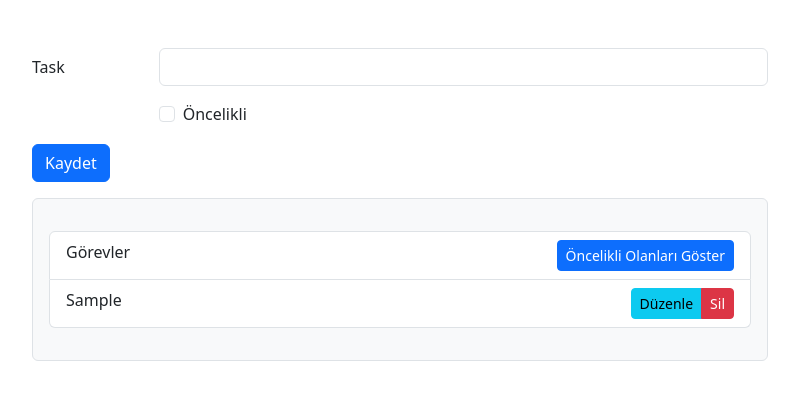
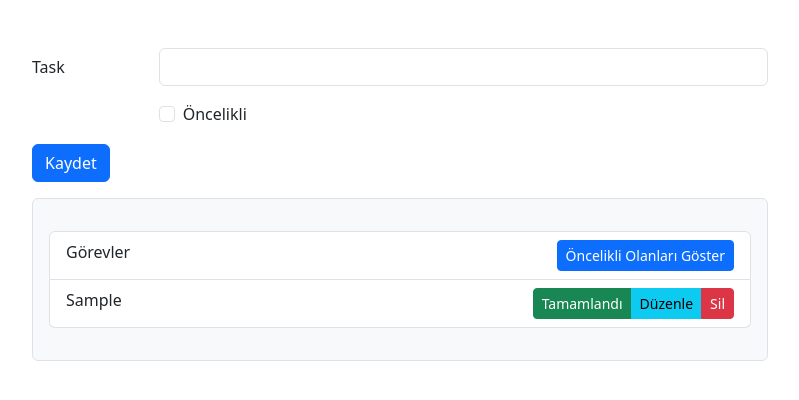
Before and after one commit to burakOzden1/React-Basic, a React (Vite) app in the folder 5-react-form-ile-calismak/: page / in a window 1280 px wide. Both pictures are taken after typing "Sample" into the empty fields and a click on the button "Kaydet". Shown: the top 400 px of the page, without its empty margins (240-1039 px from the left). Built offline with nearby package versions, Linux system fonts and the light colour scheme.

Commit message:
tamamlanan tasklar icin tamamlandi alani eklendi.

```diff
--- a/5-react-form-ile-calismak/src/TaskForm.jsx
+++ b/5-react-form-ile-calismak/src/TaskForm.jsx
@@ -3,7 +3,7 @@
 import TaskList from "./TaskList"
 
 export default function TaskForm() {
-    const emptyForm = {task: "", priority: false}
+    const emptyForm = {task: "", priority: false, isDone: false}
     const [ formData, setFormData ] = useState({emptyForm})
     const [tasks, setTasks] = useState([])
 
@@ -20,8 +20,18 @@
         setTasks(prev => prev.filter(item => item.uuid !== uuid))
     }
 
+    function doneTask(uuid) {
+        const taskIndex = tasks.findIndex(item => item.uuid === uuid)
+        const task = tasks[taskIndex]
+        task.isDone = !task.isDone
+        const newTasks = tasks.slice()
+        newTasks[taskIndex] = task
+        setTasks(newTasks)
+        console.log(newTasks)
+    }
+
     function editTask(uuid) {
-        console.log(uuid);
+        // console.log(uuid);
         const task = tasks.find(item => item.uuid === uuid)
         // console.log(task)
         setFormData({...task, isEdited: true})
@@ -68,7 +78,7 @@
             <button type="submit" className="btn btn-primary">Kaydet</button>
         </form>
 
-        <TaskList tasks={tasks} removeTask={removeTask} editTask={editTask} />
+        <TaskList tasks={tasks} removeTask={removeTask} editTask={editTask} doneTask={doneTask} />
     </>
     )
 }
--- a/5-react-form-ile-calismak/src/TaskList.jsx
+++ b/5-react-form-ile-calismak/src/TaskList.jsx
@@ -1,7 +1,7 @@
 import { useEffect, useState } from "react"
 import TakskListItem from "./TaskListItem";
 
-export default function TaskList({tasks, removeTask, editTask}) {
+export default function TaskList({tasks, removeTask, editTask, doneTask}) {
     const [priority, setPriority] = useState(false)
     const [filteredTasks, setFilteredTasks] = useState(tasks)
 
@@ -29,8 +29,15 @@
                     <li className="list-group-item" aria-current="true">Görevler <button onClick={handlePriorityFilter} className={`btn btn-sm ${!priority ? "btn-primary" : "btn-info"} float-end`}>
                         {!priority ? "Öncelikli Olanları Göster" : "Hepsini Göster" }
                         </button></li>
-                    {filteredTasks.map((task) =>
-                        <TakskListItem key={task.uuid} task={task} editTask={editTask} removeTask={removeTask} />
+                    {filteredTasks.map(
+                            (task) =>
+                            <TakskListItem
+                            key={task.uuid}
+                            task={task}
+                            editTask={editTask}
+                            removeTask={removeTask}
+                            doneTask={doneTask}
+                        />
                     )}
                 </ul>
             </div>
--- a/5-react-form-ile-calismak/src/TaskListItem.jsx
+++ b/5-react-form-ile-calismak/src/TaskListItem.jsx
@@ -1,15 +1,16 @@
 import TaskListItemIcon from "./TaskListItemIcon"
 
-function TakskListItem({task}) {
+function TakskListItem({task, editTask, removeTask, doneTask}) {
     return (
 
-        <li className="list-group-item">
+        <li className={`list-group-item ${task.isDone && 'bg-success bg-gradient'}`}>
         {task.priority &&
         <span className="badge text-bg-secondary me-2">
             <TaskListItemIcon />
         </span>}
         {task.task}
         <div className="btn-group float-end" role="group">
+            <button className="btn btn-sm btn-success" onClick={() => doneTask(task.uuid)}>Tamamlandı</button>
             <button className="btn btn-sm btn-info" onClick={() => editTask(task.uuid)}>Düzenle</button>
             <button className="btn btn-sm btn-danger" onClick={() => removeTask(task.uuid)}>Sil</button>
         </div>
```
